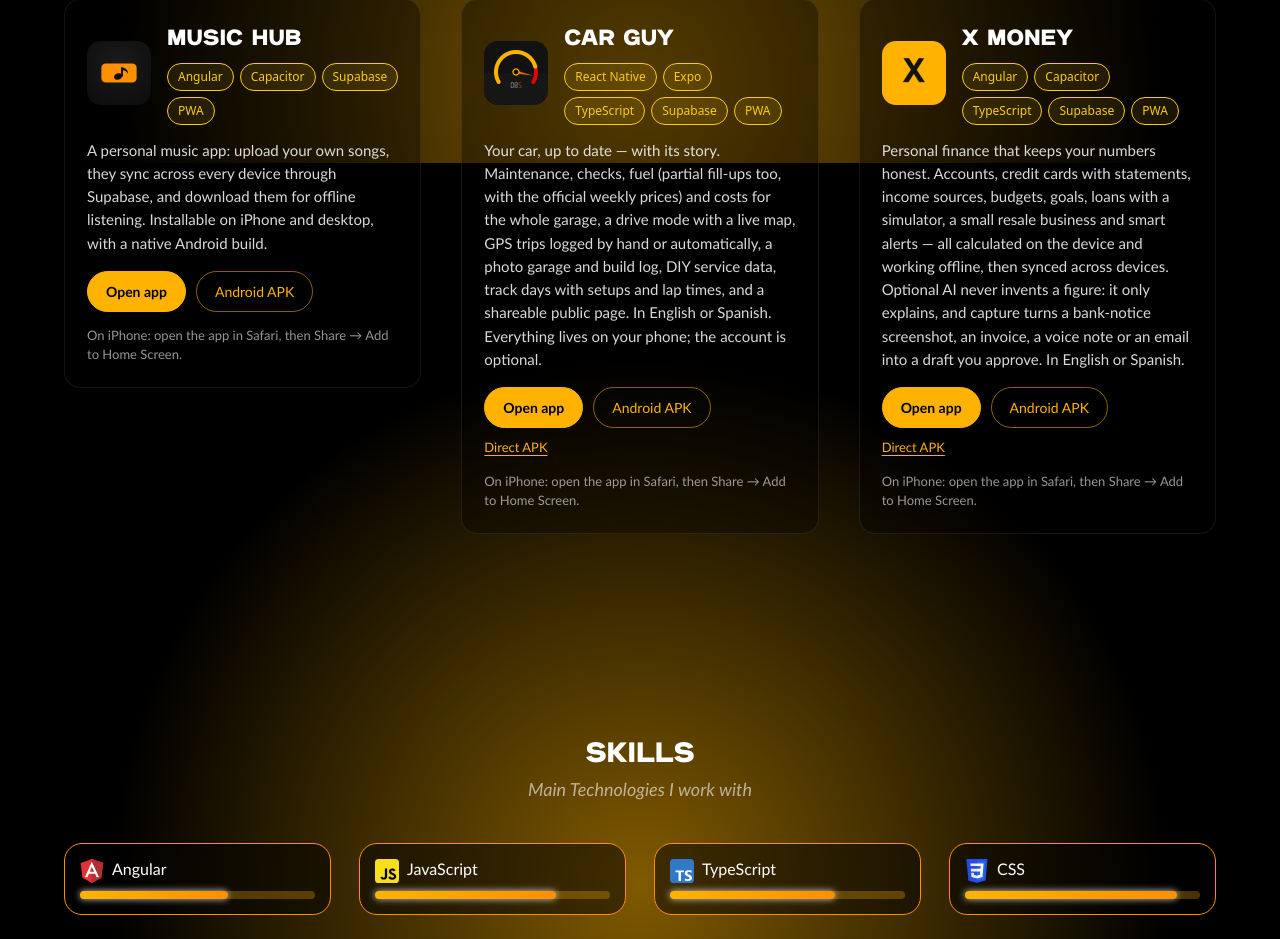
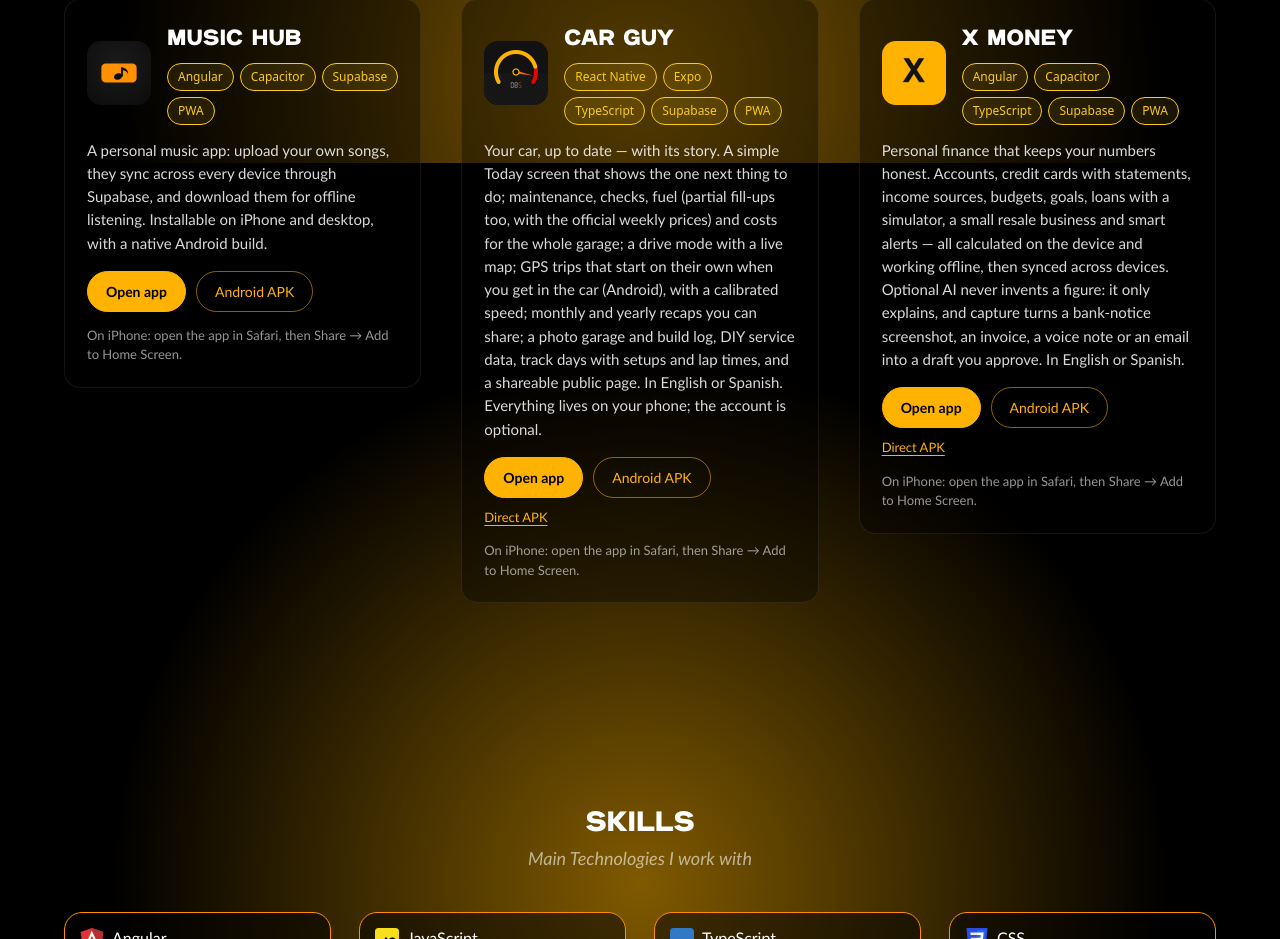
Before and after one commit to XavielT/xaviel-web-v2, an Angular app: page / in a window 1280 px wide. Shown: the part 3037-3976 px from the top of the page. Built offline with nearby package versions, Linux system fonts and the light colour scheme.

Commit message:
feat: Car Guy card — v2.7 Sensei description (APK links already point at releases/latest)

```diff
--- a/src/app/app.ts
+++ b/src/app/app.ts
@@ -93,11 +93,13 @@ export class App {
     {
       // Tu Combustible RD grew into Car Guy (v2.0, 2026-09-25; v2.1 "Hachi-Gō",
       // 2026-09-29; v2.2 adds trips, partial fill-ups, photo garage; v2.4 "Tōge", 2026-10-01,
-      // adds English, drive mode + map, official fuel prices). The old web URL still serves it, but this is its home now.
+      // adds English, drive mode + map, official fuel prices; v2.7 "Sensei", 2026-11-05, adds trips that start on their own
+      // when you get in the car, a simpler Today screen, monthly/yearly recaps and calibration).
+      // The old web URL still serves it, but this is its home now.
       icon: '/assets/apps-imgs/car-guy.png',
       name: 'Car Guy',
       description:
-        'Your car, up to date — with its story. Maintenance, checks, fuel (partial fill-ups too, with the official weekly prices) and costs for the whole garage, a drive mode with a live map, GPS trips logged by hand or automatically, a photo garage and build log, DIY service data, track days with setups and lap times, and a shareable public page. In English or Spanish. Everything lives on your phone; the account is optional.',
+        'Your car, up to date — with its story. A simple Today screen that shows the one next thing to do; maintenance, checks, fuel (partial fill-ups too, with the official weekly prices) and costs for the whole garage; a drive mode with a live map; GPS trips that start on their own when you get in the car (Android), with a calibrated speed; monthly and yearly recaps you can share; a photo garage and build log, DIY service data, track days with setups and lap times, and a shareable public page. In English or Spanish. Everything lives on your phone; the account is optional.',
       badges: ['React Native', 'Expo', 'TypeScript', 'Supabase', 'PWA'],
       url: 'https://car-guy.vercel.app',
       // Same reasoning as Music Hub above: the releases page rather than the
```
